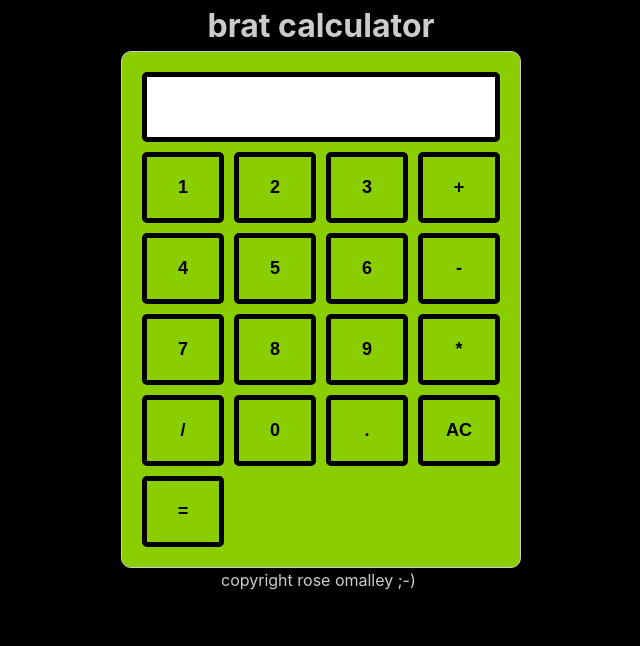
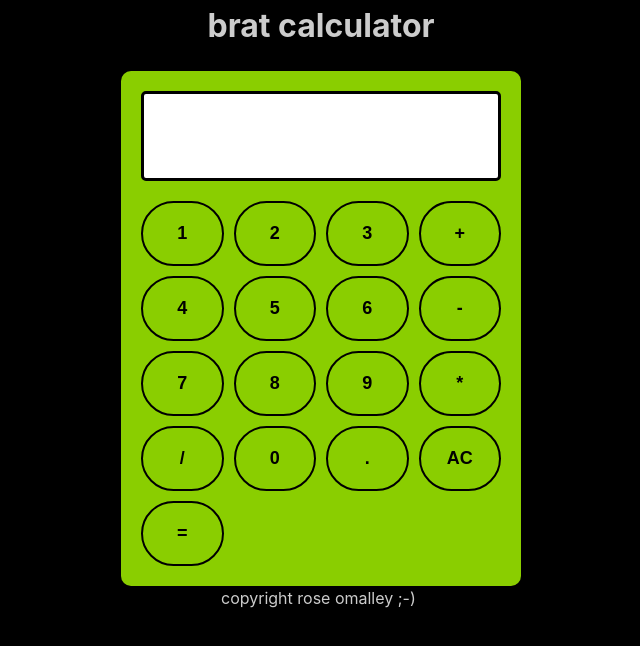
Before and after one commit to rosieomusic/brat-calculator, a Vue app: page / in a window 1280 px wide. Shown: the top 646 px of the page, without its empty margins (319-959 px from the left). Built offline with nearby package versions, Linux system fonts and the light colour scheme.

Commit message:
updated CSS and added a handleKeyPress method to make it keyboard compatible

```diff
--- a/src/components/CalculatorVue.vue
+++ b/src/components/CalculatorVue.vue
@@ -1,48 +1,48 @@
 <template>
 	<header>
-        <h1>
-            brat calculator
-        </h1>
+		<h1>brat calculator</h1>
 	</header>
 	<div class="calculator-box">
 		<div class="calculator">
 			<div class="display">{{ display }}</div>
 			<div class="buttons">
-        <button v-for="button in buttons" :key="button.value" @click="handleClick(button)">
+				<button
+					tabindex="0"
+					v-for="button in buttons"
+					:key="button.value"
+					@click="handleClick(button)"
+				>
 					{{ button.label }}
 				</button>
 			</div>
 		</div>
 	</div>
-    <footer>
-  copyright rose omalley ;-)
-</footer>
-
+	<footer>copyright rose omalley ;-)</footer>
 </template>
 
 <script>
-export default{
+	export default {
 		data() {
 			return {
 				display: '',
 				buttons: [
-                {label: '1', value: '1', sound:'./sounds/girl.wav'},
-                {label: '2', value: '2', sound:'./sounds/2.wav'},
-                {label: '3', value: '3', sound:'./sounds/3b.wav'},
-                {label: '+', value: '+', sound:'./sounds/bumpin-that-a.wav'},
-                {label: '4', value: '4', sound:'./sounds/4b.wav'},
-                {label: '5', value: '5', sound:'./sounds/5.wav'},
-                {label: '6', value: '6', sound:'./sounds/6.wav'},
-                {label: '-', value: '-', sound:'./sounds/bumpin-that-b.wav'},
-                {label: '7', value: '7', sound:'./sounds/7.wav'},
-                {label: '8', value: '8', sound:'./sounds/8.wav'},
-                {label: '9', value: '9', sound:'./sounds/9.wav'},
-                {label: '*', value: '*', sound:'./sounds/times.wav'},
-                {label: '/', value: '/', sound:'./sounds/divide.wav'},
-                {label: '0', value: '0', sound:'./sounds/0.wav'},
-                {label: '.', value: '.', sound:'./sounds/clap-plus.wav'},
-                {label: 'AC', value: 'all-clear', sound:'./sounds/ac-rewind.wav'},
-                {label: '=', value: '=', sound:'./sounds/im-a-brat.wav'}
+					{ label: '1', value: '1', sound: './sounds/girl.wav' },
+					{ label: '2', value: '2', sound: './sounds/2.wav' },
+					{ label: '3', value: '3', sound: './sounds/3b.wav' },
+					{ label: '+', value: '+', sound: './sounds/bumpin-that-a.wav' },
+					{ label: '4', value: '4', sound: './sounds/4b.wav' },
+					{ label: '5', value: '5', sound: './sounds/5.wav' },
+					{ label: '6', value: '6', sound: './sounds/6.wav' },
+					{ label: '-', value: '-', sound: './sounds/bumpin-that-b.wav' },
+					{ label: '7', value: '7', sound: './sounds/7.wav' },
+					{ label: '8', value: '8', sound: './sounds/8.wav' },
+					{ label: '9', value: '9', sound: './sounds/9.wav' },
+					{ label: '*', value: '*', sound: './sounds/times.wav' },
+					{ label: '/', value: '/', sound: './sounds/divide.wav' },
+					{ label: '0', value: '0', sound: './sounds/0.wav' },
+					{ label: '.', value: '.', sound: './sounds/clap-plus.wav' },
+					{ label: 'AC', value: 'all-clear', sound: './sounds/ac-rewind.wav' },
+					{ label: '=', value: '=', sound: './sounds/im-a-brat.wav' },
 				],
 			};
 		},
@@ -67,51 +67,72 @@ export default{
 				}
 			},
 			playSound(sound) {
+				if (!sound) return;
 				const audio = new Audio(sound);
-      audio.play().catch(error => {
+				audio.play().catch((error) => {
 					console.error('Error playing sound:', error);
 				});
 			},
+			handleKeyPress(event) {
+				const key = event.key;
+				const button = this.buttons.find((b) => b.value === key);
+
+				if (button) {
+					this.handleClick(button);
+				} else if (key === 'Enter') {
+					this.handleClick(this.buttons.find((b) => b.value === '='));
+				} else if (key === 'Backspace') {
+					this.display = this.display.slice(0, -1);
+				} else if (key === 'c') {
+					this.handleClick(this.buttons.find((b) => b.value === 'all-clear'));
+				}
 			},
+		},
+
 		mounted() {
+			window.addEventListener('keydown', this.handleKeyPress);
 			console.log('Calculator component has been mounted');
+		},
+		beforeUnmount() {
+			window.removeEventListener('keydown', this.handleKeyPress);
 		},
 	};
 </script>
 <style>
-
-h1{
+	h1 {
 		display: flex;
 		justify-content: center;
 		color: #ccc;
+		margin-bottom: 20px;
 	}
 
 	.calculator {
-
 		width: 400px;
 		margin: 0 auto;
 		padding: 20px;
-  border: 1px solid #ccc;
+
 		border-radius: 10px;
-  box-shadow: 0 0 10px rgba(0,0,0,0.1);
-  background-color: #8ACE00;
+		box-shadow: 0 0 10px rgba(0, 0, 0, 0.1);
+		background-color: #8ace00;
 	}
 	.display {
 		font-family: Arial;
 		font-weight: 800;
 		width: 100%;
-  height: 70px;
-  margin-bottom: 10px;
-  padding: 10px;
-  font-size: 24px;
+		height: 90px;
+		margin-bottom: 20px;
+		padding: 1px;
+		font-size: 50px;
 		text-align: right;
-  border: 1px solid #ccc;
-  border: 5px solid black;
+		border: 3px solid black;
 		border-radius: 5px;
 		background-color: white;
+		overflow: auto;
+		overflow-y: hidden;
+		scrollbar-color: transparent;
+		text-wrap: wrap;
 	}
 	.buttons {
-
 		display: grid;
 		grid-template-columns: repeat(4, 1fr);
 		gap: 10px;
@@ -121,12 +142,11 @@ button {
 		font-weight: 800;
 		padding: 20px;
 		font-size: 18px;
-  border: 5px solid black;
-  border-radius: 5px;
-  background-color: #8ACE00;
+		border: 2px solid black;
+		border-radius: 80px;
+		background-color: #8ace00;
 		cursor: pointer;
 		-webkit-tap-highlight-color: transparent;
-  -webkit-user-select: none;
 		user-select: none;
 		outline: none;
 		color: inherit;
@@ -138,15 +158,16 @@ button:hover {
 		color: white;
 	}
 
-button:focus, button:active {
+	button:focus,
+	button:active {
 		outline: none;
 		-webkit-tap-highlight-color: transparent;
 		color: inherit; /* Ensures the text color remains unchanged */
 		text-decoration: none; /* Prevents any text decoration */
-  background-color: #8ACE00; /* Reverts to original background color */
+		background-color: #8ace00; /* Reverts to original background color */
 	}
 
-footer{
+	footer {
 		color: #ccc;
 		margin-left: 100px;
 	}
@@ -159,12 +180,8 @@ footer{
 			font-size: 18px;
 			border: 5px solid black;
 			border-radius: 5px;
-  background-color: #8ACE00;
+			background-color: #8ace00;
 			cursor: pointer;
 		}
-
-
 	}
-
-
 </style>
```
Also changed, not shown: src/App.vue (+3 -8 lines), src/components/HelloWorld.vue (deleted, +0 -22 lines), src/components/TheWelcome.vue (deleted, +0 -88 lines), src/components/WelcomeItem.vue (deleted, +0 -16 lines), jsconfig.json (indentation only), 1 other file (tests, documents, lock files or other folders). Lines whose indentation alone changed are shown as unchanged.
